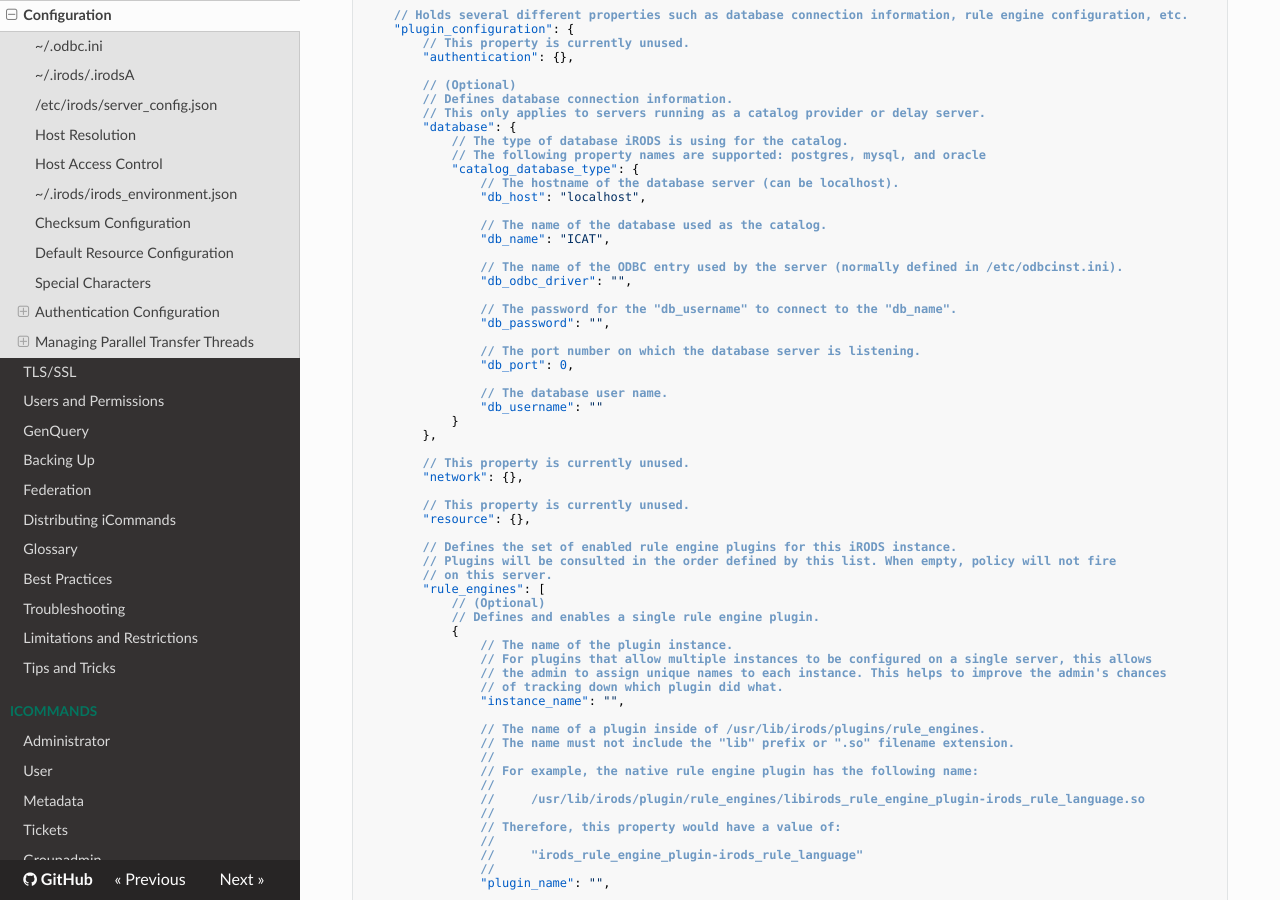
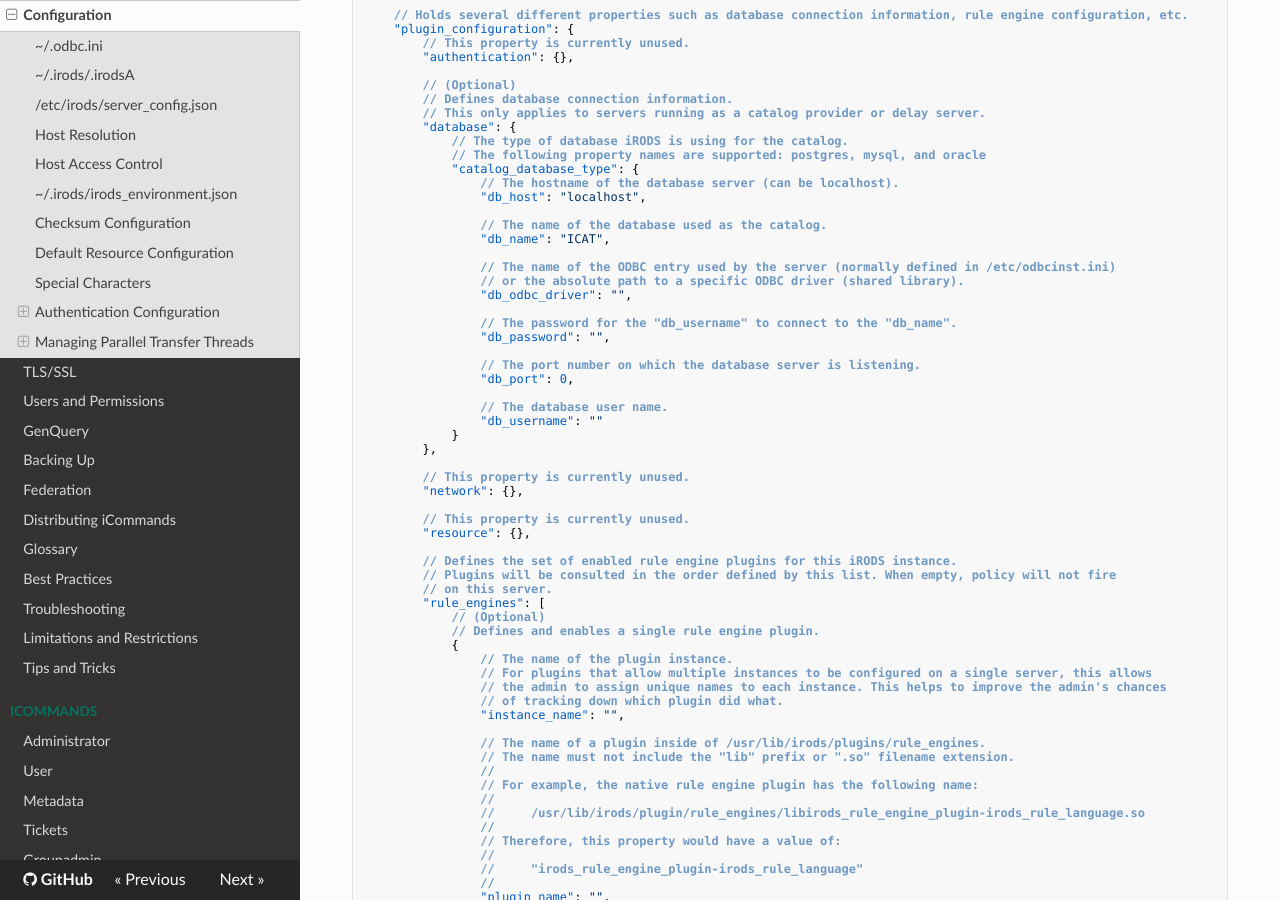
Before and after one commit to irods/irods_docs, an MkDocs documentation site: the page built from docs/system_overview/configuration.md, in a window 1280 px wide and 900 px high, scrolled down 4539 px. Built offline with MkDocs 1.6.1, drawn with Linux system fonts in a browser that asks for light colours; nearby versions of some CDN libraries.

Commit message:
[irods/irods#8004] Document support for absolute paths for ODBC driver.

```diff
--- a/docs/system_overview/configuration.md
+++ b/docs/system_overview/configuration.md
@@ -302,7 +302,8 @@ iRODS 5 servers only require a working `server_config.json` file. All server pro
                 // The name of the database used as the catalog.
                 "db_name": "ICAT",
 
-                // The name of the ODBC entry used by the server (normally defined in /etc/odbcinst.ini).
+                // The name of the ODBC entry used by the server (normally defined in /etc/odbcinst.ini)
+                // or the absolute path to a specific ODBC driver (shared library).
                 "db_odbc_driver": "",
 
                 // The password for the "db_username" to connect to the "db_name".
```
